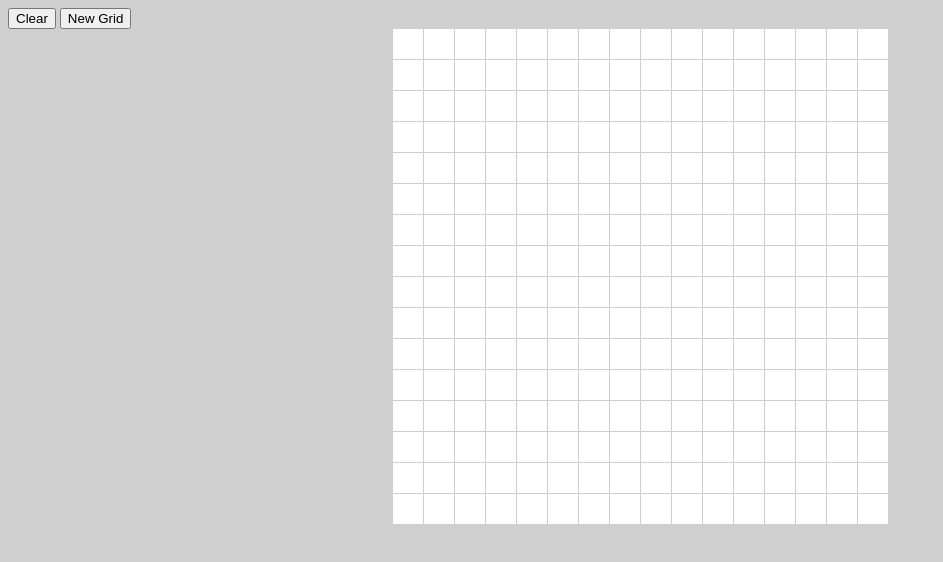
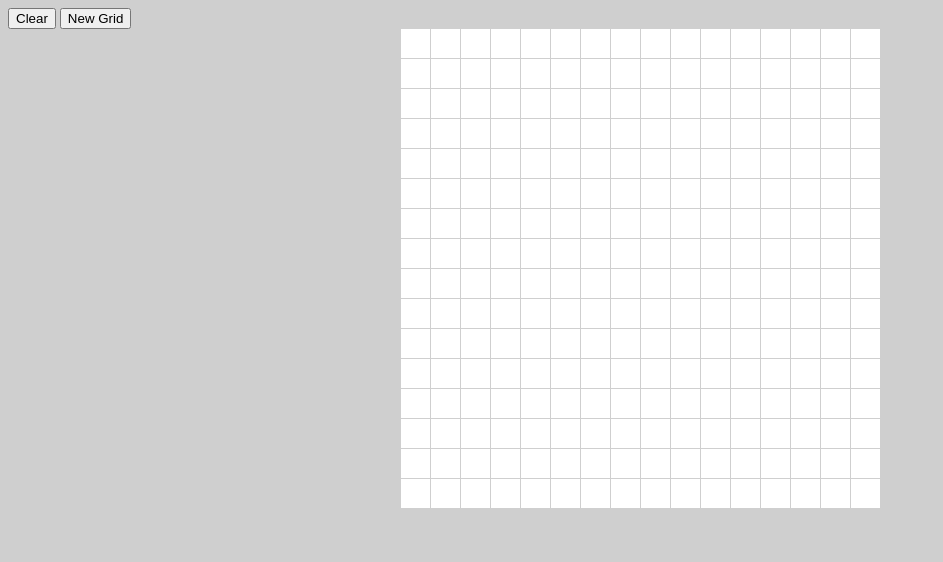
Before and after one commit to 0xtaf/etch-a-sketch, a plain HTML site: page index.html in a window 1280 px wide. Shown: the whole page, without its empty margins (0-943 px from the left). Drawn offline with Linux system fonts and the light colour scheme.

Commit message:
deleted redundant lines from the newGrid function and changed the initial values of the grid

```diff
--- a/grid.js
+++ b/grid.js
@@ -3,7 +3,7 @@ const buttonClear = document.querySelector('button.clear');
 const buttonNew = document.querySelector('button.new');
 
 let gridWidth = 480;
-let blockPadding = 15+"px";
+let blockPadding = 14.5+"px";
 buttonClear.addEventListener('click', clearGrid);
 buttonNew.addEventListener('click', newGrid);
 
@@ -28,7 +28,6 @@ function clearGrid(){
     }
 }
 function newGrid(){
-    container.removeChild(grid);
     const body = document.querySelector('body');
     body.removeChild(container);
     container = document.createElement('div');
@@ -45,8 +44,8 @@ function newGrid(){
         grids[k].style.backgroundColor = '#ffffff';
     }
 
-    console.log(lastBlockPadding);
-    for (i = 0; i < gridNumInput*gridNumInput; i++){
+
+    for (i = 0; i < gridNumInput*gridNumInput; i++) {
         window.grid = document.createElement('div');
         grid.className = "gridClass";
         grid.style.padding = `${lastBlockPadding}`;
--- a/style.css
+++ b/style.css
@@ -1,6 +1,6 @@
 .container {
     display: grid;
-    grid-template-columns: repeat(16, 30px);
+    grid-template-columns: repeat(16, 29px);
     column-gap: 1px;
     row-gap: 1px;
     justify-content: center;
```
